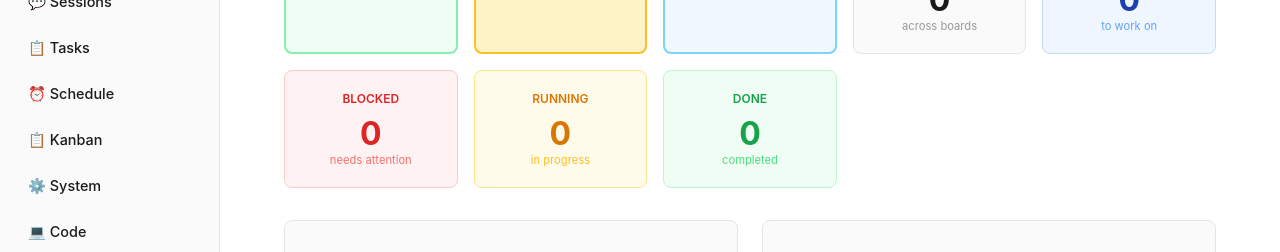
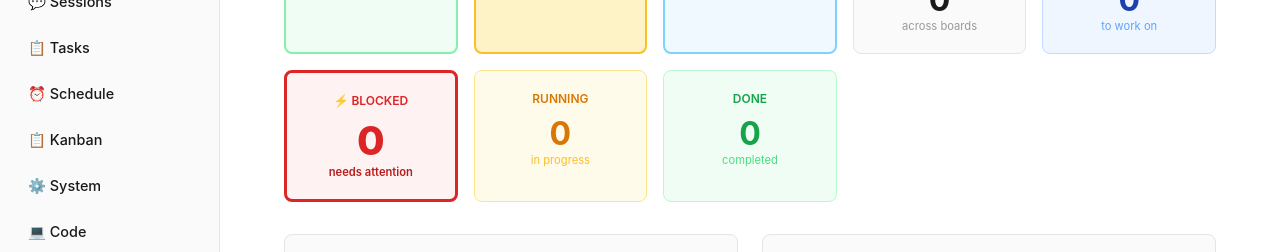
Before and after one commit to mlaurenz/mission-control, a Next.js app: page / in a window 1280 px wide. Shown: the part 242-494 px from the top of the page. Built offline with nearby package versions, Linux system fonts and the light colour scheme; no server answers.

Commit message:
feat: improve Blocked card prominence - red border 3px, alert badge, pulse animation

```diff
--- a/app/layout.tsx
+++ b/app/layout.tsx
@@ -4,6 +4,14 @@ import './globals.css';
 export default function RootLayout({ children }: { children: React.ReactNode }) {
   return (
     <html lang="en">
+      <head>
+        <style>{`
+          @keyframes blockedPulse {
+            0%, 100% { box-shadow: 0 0 0 1px #dc2626, 0 4px 12px rgba(220,38,38,0.15); }
+            50% { box-shadow: 0 0 0 4px rgba(220,38,38,0.2), 0 4px 20px rgba(220,38,38,0.3); }
+          }
+        `}</style>
+      </head>
       <body style={{ margin: 0, padding: 0, display: 'flex', minHeight: '100vh', background: '#ffffff' }}>
         {/* Sidebar - Clean */}
         <nav style={{
--- a/app/page.tsx
+++ b/app/page.tsx
@@ -123,10 +123,35 @@ export default async function Home() {
           </div>
 
           {/* Blocked */}
-          <div style={{ background: '#fef2f2', padding: '1.25rem', borderRadius: '8px', border: '1px solid #fecaca', textAlign: 'center' }}>
-            <p style={{ margin: 0, color: '#dc2626', fontSize: '0.75rem', textTransform: 'uppercase', fontWeight: 600 }}>Blocked</p>
-            <p style={{ margin: '0.5rem 0 0', fontSize: '2rem', color: '#dc2626', fontWeight: 700 }}>{taskCounts.blocked}</p>
-            <p style={{ margin: 0, color: '#f87171', fontSize: '0.7rem' }}>needs attention</p>
+          <div style={{
+            background: '#fef2f2',
+            padding: '1.25rem',
+            borderRadius: '8px',
+            border: '3px solid #dc2626',
+            textAlign: 'center',
+            boxShadow: taskCounts.blocked > 0 ? '0 0 0 1px #dc2626, 0 4px 12px rgba(220,38,38,0.15)' : 'none',
+            animation: taskCounts.blocked > 0 ? 'blockedPulse 2s ease-in-out infinite' : 'none',
+            position: 'relative'
+          }}>
+            {taskCounts.blocked > 0 && (
+              <span style={{
+                position: 'absolute',
+                top: '-10px',
+                left: '50%',
+                transform: 'translateX(-50%)',
+                background: '#dc2626',
+                color: '#fff',
+                fontSize: '0.65rem',
+                fontWeight: 700,
+                padding: '0.2rem 0.6rem',
+                borderRadius: '4px',
+                textTransform: 'uppercase',
+                letterSpacing: '0.05em'
+              }}>⚠ Alert</span>
+            )}
+            <p style={{ margin: taskCounts.blocked > 0 ? '0.5rem 0 0' : 0, color: '#dc2626', fontSize: '0.75rem', textTransform: 'uppercase', fontWeight: 600 }}>⚡ Blocked</p>
+            <p style={{ margin: '0.5rem 0 0', fontSize: '2.5rem', color: '#dc2626', fontWeight: 800 }}>{taskCounts.blocked}</p>
+            <p style={{ margin: 0, color: '#b91c1c', fontSize: '0.7rem', fontWeight: 600 }}>needs attention</p>
           </div>
 
           {/* Running */}
```
